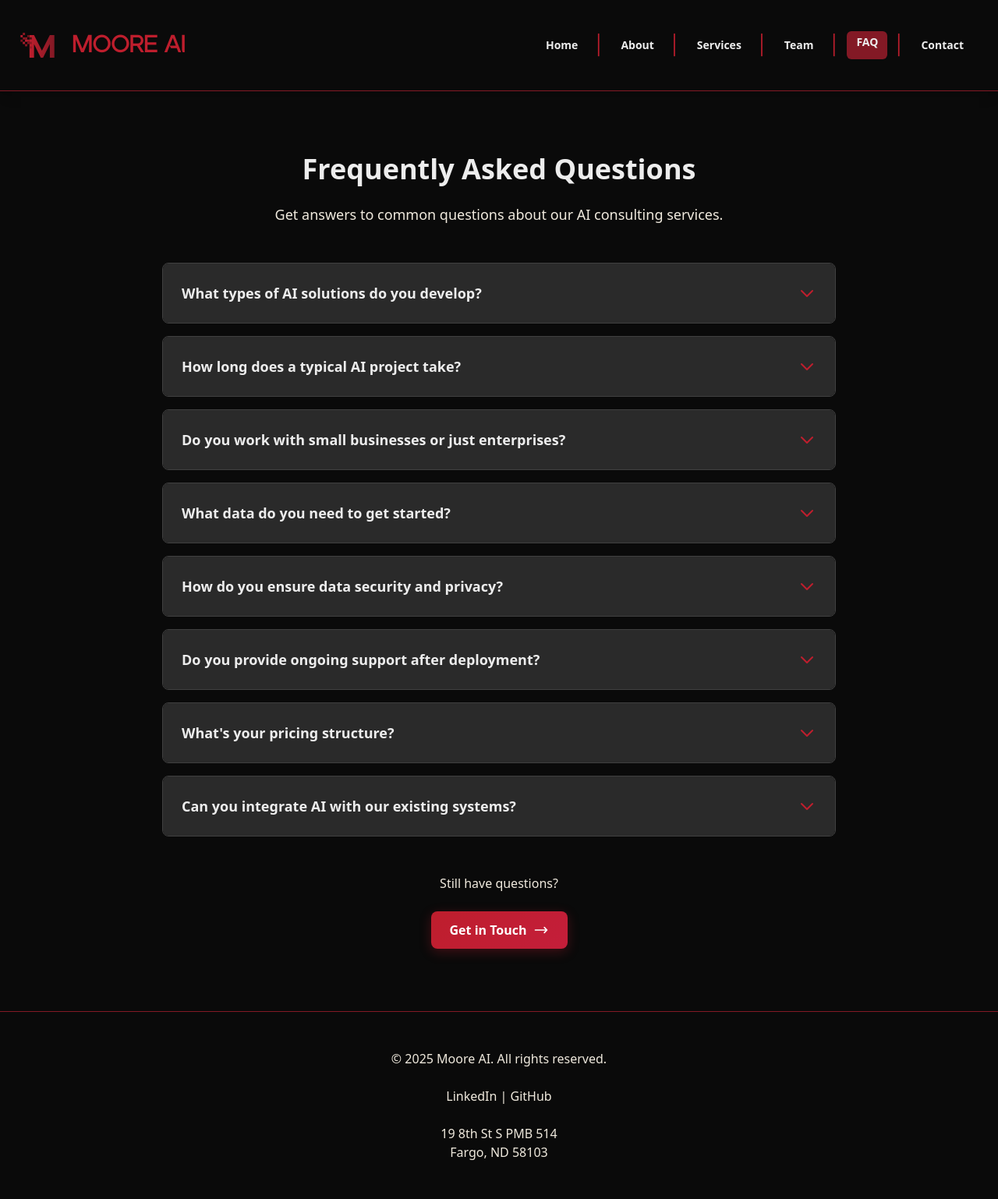
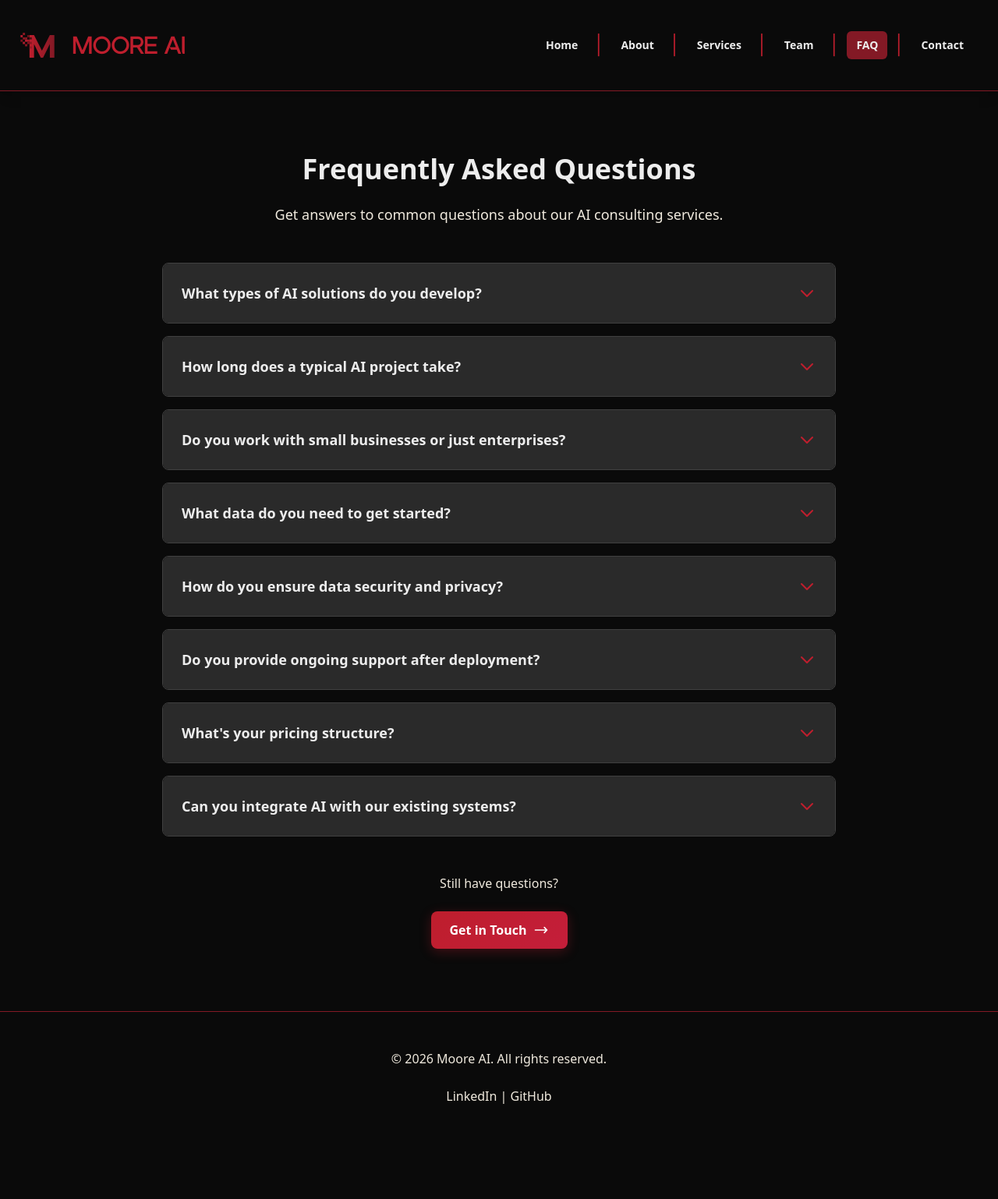
Before and after one commit to Zach-A-Moore/Moore-AI, a Flask app: page /faq in a window 1280 px wide. Shown: the whole page at 78% size. After the commit the page ends 1416 px from the top, so only its background shows below. Run offline with Flask 3, Linux system fonts and the light colour scheme; some libraries are stand-ins or nearby versions.

Commit message:
fix: update footer year and adjust layout for header links

```diff
--- a/templates/base.html
+++ b/templates/base.html
@@ -60,7 +60,7 @@
     <div class="max-w-7xl mx-auto px-4 py-6 flex justify-between items-center">
 <a href="/" class="flex items-center space-x-3 pr-4 group">
   <img src="{{ url_for('static', filename='svg/12Color_LogoOnly.svg') }}" alt="Moore AI Logo" class="w-16 h-16 object-contain group-hover:opacity-80 transition-opacity duration-200">
-  <h1 class="text-3xl font-bold text-brand-red group-hover:text-brand-burgundy transition-colors duration-200 font-ardela flex items-center">Moore AI</h1>
+  <h1 class="text-3xl font-bold text-brand-red group-hover:text-brand-burgundy transition-colors duration-200 font-ardela leading-none self-center mt-1">Moore AI</h1>
 </a>
 
       <button id="menu-toggle" class="md:hidden text-brand-light hover:text-brand-red transition-colors duration-200">
@@ -75,7 +75,7 @@
       {% if not loop.first %}
         <span class="hidden md:inline text-brand-red font-bold px-2 text-2xl">│</span>
       {% endif %}
-      <a href="{{ path }}" class="text-brand-light {% if request.path == path %}bg-brand-burgundy px-3 py-1 rounded-md{% else %}hover:text-brand-red{% endif %} transition-colors duration-200">
+      <a href="{{ path }}" class="text-brand-light inline-flex items-center justify-center {% if request.path == path %}bg-brand-burgundy px-3 py-1 rounded-md{% else %}hover:text-brand-red{% endif %} transition-colors duration-200">
         {{ label }}
       </a>
     {% endfor %}
@@ -99,12 +99,12 @@
 
   <footer class="bg-brand-night border-t border-brand-burgundy py-12">
     <div class="max-w-7xl mx-auto px-4 text-brand-cream space-y-6 text-center">
-      <p>© 2025 Moore AI. All rights reserved.</p>
+      <p>© 2026 Moore AI. All rights reserved.</p>
       <p>
         <a href="https://www.linkedin.com/in/zach-moore-aa0535332/" class="hover:text-brand-red transition-colors duration-200">LinkedIn</a> |
         <a href="https://github.com/Zach-A-Moore" class="hover:text-brand-red transition-colors duration-200">GitHub</a>
       </p>
-      <p>19 8th St S PMB 514<br>Fargo, ND 58103</p>
+
     </div>
   </footer>
 
```
